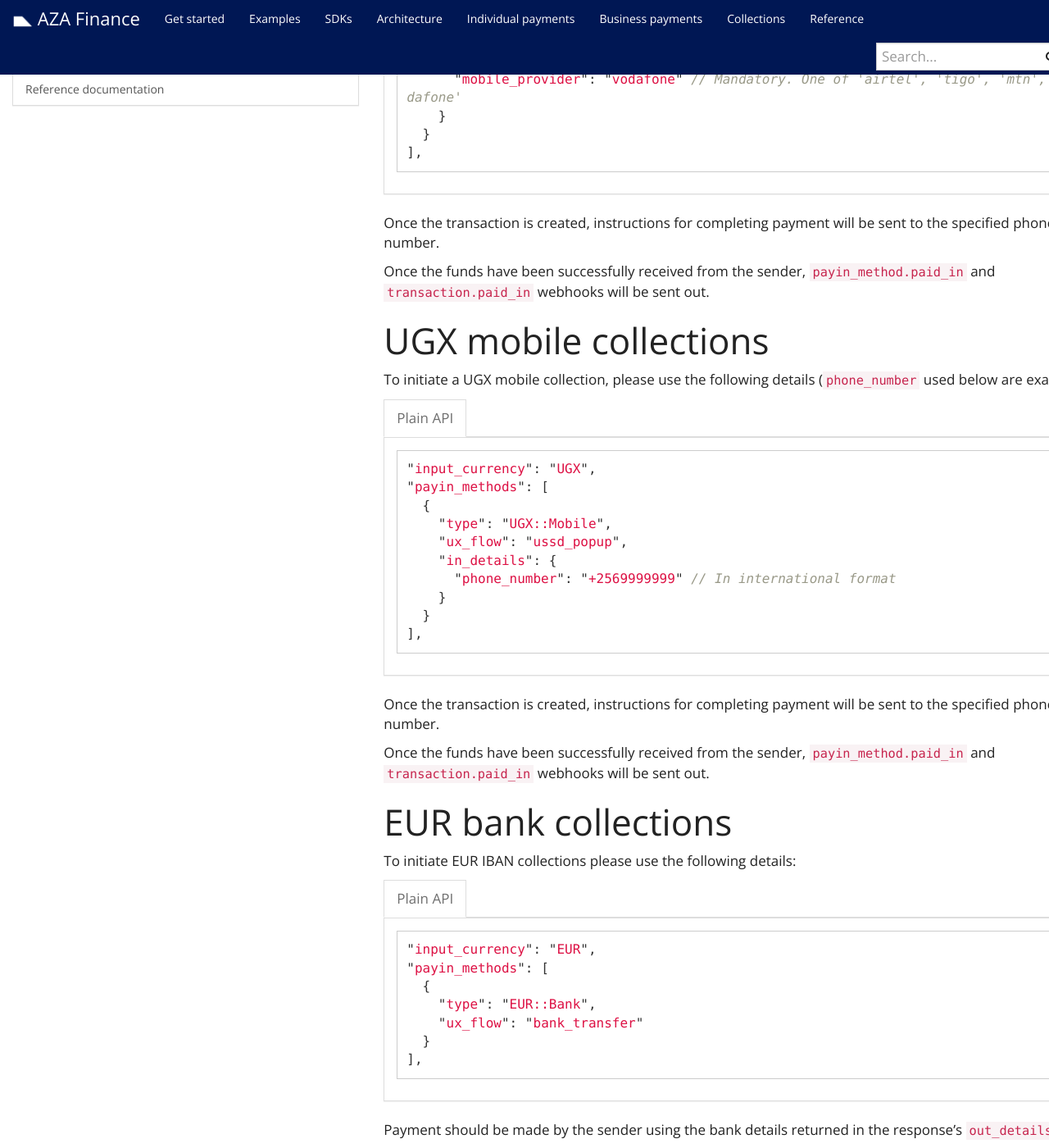
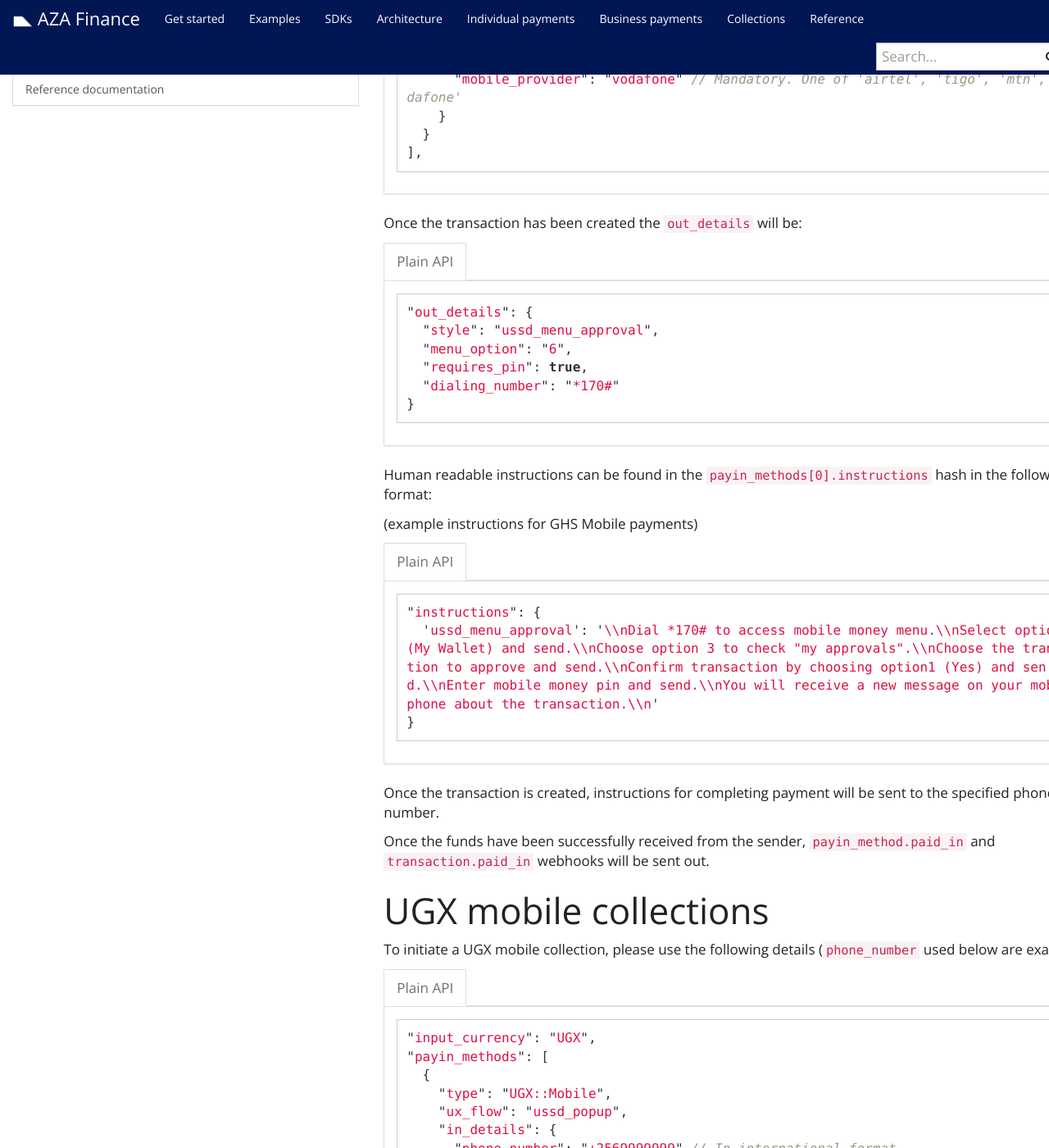
Before and after one commit to transferzero/api-documentation, a Jekyll site: the page built from _docs/collection-details.md, in a window 1280 px wide and 1400 px high, scrolled down 568 px. Shown: the whole window at 82% size. Built offline with Jekyll 4.4.1, drawn with Linux system fonts in a browser that asks for light colours; nearby versions of some CDN libraries; comment, search, counter and statistics services are not loaded.

Commit message:
BTA-8134 Add GHS Payin instructions to our Collection docs

````diff
--- a/_docs/collection-details.md
+++ b/_docs/collection-details.md
@@ -29,6 +29,35 @@
 {% endcapture %}
 
 {% include language-tabbar.html prefix="collection-ghs-mobile" raw=data-raw %}
+
+Once the transaction has been created the `out_details` will be:
+
+{% capture data-raw %}
+```javascript
+"out_details": {
+  "style": "ussd_menu_approval",
+  "menu_option": "6",
+  "requires_pin": true,
+  "dialing_number": "*170#"
+}
+```
+{% endcapture %}
+
+{% include language-tabbar.html prefix="collection-ghs-mobile-out" raw=data-raw %}
+
+Human readable instructions can be found in the `payin_methods[0].instructions` hash in the following format:
+
+(example instructions for GHS Mobile payments)
+
+{% capture data-raw %}
+```javascript
+"instructions": {
+  'ussd_menu_approval': '\\nDial *170# to access mobile money menu.\\nSelect option 6 (My Wallet) and send.\\nChoose option 3 to check "my approvals".\\nChoose the transaction to approve and send.\\nConfirm transaction by choosing option1 (Yes) and send.\\nEnter mobile money pin and send.\\nYou will receive a new message on your mobile phone about the transaction.\\n'
+}
+```
+{% endcapture %}
+
+{% include language-tabbar.html prefix="collection-ghs-mobile-instructions" raw=data-raw %}
 
 Once the transaction is created, instructions for completing payment will be sent to the specified phone number.
 
````
